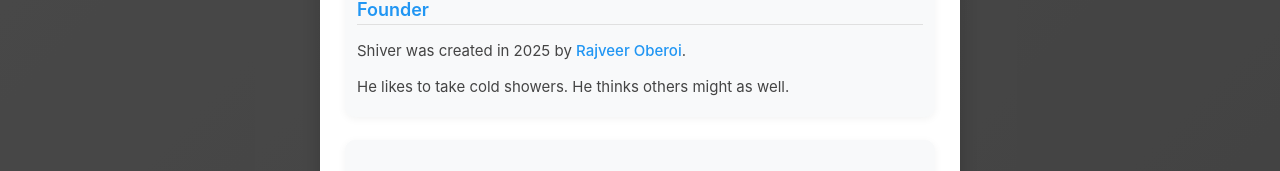
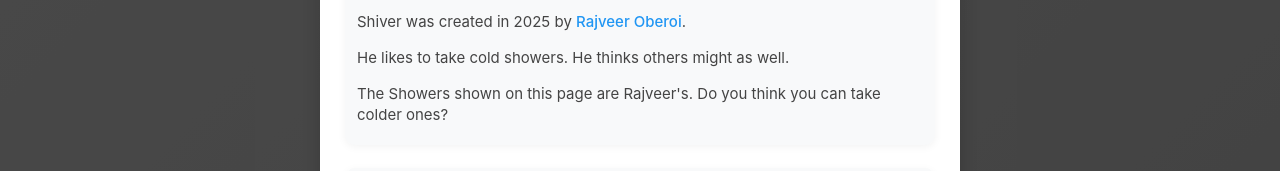
Before and after one commit to oberoirajveer/Shiver_Frontend_Clean, a React (Create React App) app: page /profile in a window 1280 px wide. Shown: the part 384-555 px from the top of the page. Built offline with nearby package versions, Linux system fonts and the light colour scheme; no server answers.

Commit message:
Minor updates to about page

```diff
--- a/src/components/AboutModal.js
+++ b/src/components/AboutModal.js
@@ -16,7 +16,7 @@ const AboutModal = ({ isOpen, onClose }) => {
         <div className="about-modal-body">
           <section className="about-section">
             <h3>Our North Star</h3>
-            <p className="about-paragraph">Do hard stuff, voluntarily </p>
+            <p className="about-paragraph">Do hard stuff, voluntarily. </p>
           </section>
 
           <section className="about-section">
@@ -26,6 +26,10 @@ const AboutModal = ({ isOpen, onClose }) => {
             </p>
             <p className="about-paragraph">
               He likes to take cold showers. He thinks others might as well.
+            </p>
+
+            <p className="about-paragraph">
+              The Showers shown on this page are Rajveer's. Do you think you can take colder ones?
             </p>
           </section>
 
```
